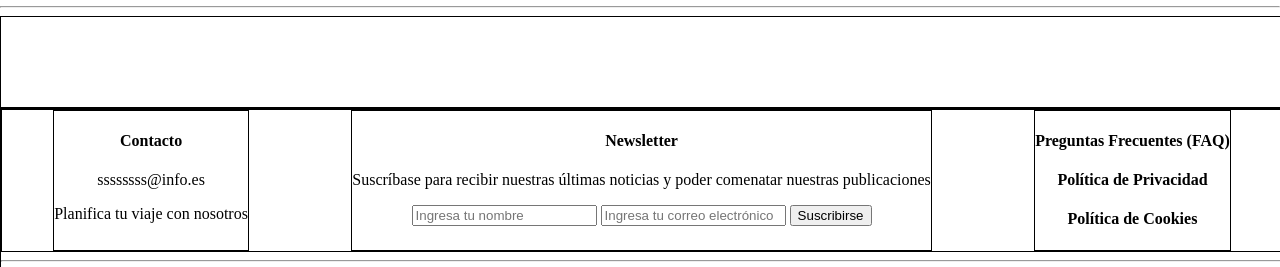
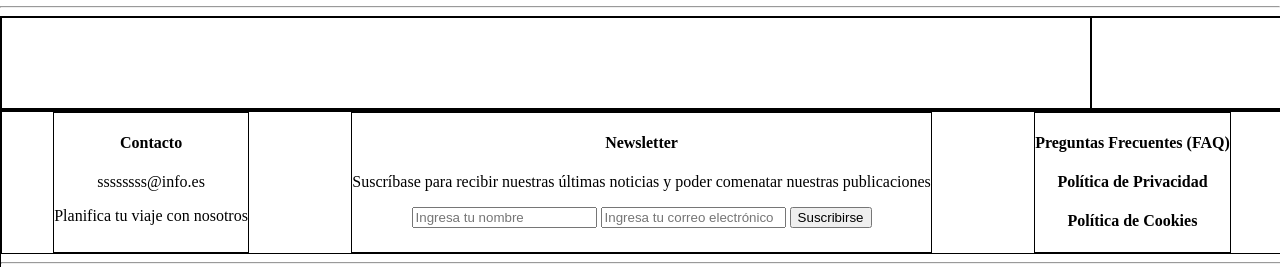
Before and after one commit to miguelcidoncha/travel-blog-proyect5, a plain HTML site: page Index.html in a window 1280 px wide. Shown: the part 175-442 px from the top of the page. Drawn offline with Linux system fonts and the light colour scheme.

Commit message:
add.aside

```diff
--- a/Index.html
+++ b/Index.html
@@ -49,6 +49,7 @@
         </div>
     </nav>
     <hr>
+    <section>
         <main>
             <br>
             <br>
@@ -56,6 +57,14 @@
             <br>
             <br>
         </main>
+        <aside>
+            <br>
+            <br>
+            <br>
+            <br>
+            <br>
+        </aside>
+    </section>
     <footer>
         <section>
             <div id="contac">
--- a/style.css
+++ b/style.css
@@ -119,7 +119,14 @@ section {
 
 main {
     border: 1px solid black;
-    width: 100%;
+    width: 85%;
+    float: left;
+}
+
+aside {
+    border: 1px solid black;
+    width: 14.7%;
+    float: right;
 }
 
 footer {
```
Lines whose indentation alone changed are shown as unchanged.
